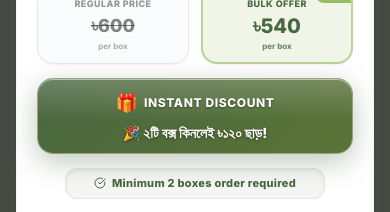
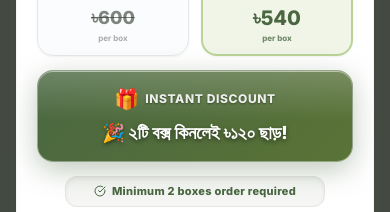
Before and after one commit to Arafat-Bhuiyan/Coconut-treats-and-more, a React (Vite) app: page / in a window 390 px wide. Shown: the part 330-542 px from the top of the page. Built offline with nearby package versions, Linux system fonts and the light colour scheme; no server answers.

Commit message:
increase popup discount text size on mobile and desktop

```diff
--- a/src/pages/Home/sections/Hero/PromotionPopup.jsx
+++ b/src/pages/Home/sections/Hero/PromotionPopup.jsx
@@ -99,13 +99,13 @@ const PromotionPopup = ({ isOpen, onClose, onClaim }) => {
           </div>
 
           {/* Crimson Savings Highlight Banner */}
-          <div className="rounded-2xl p-2.5 flex flex-col items-center justify-center gap-0.5 transform hover:scale-[1.01] transition-transform duration-300 relative overflow-hidden" style={{background: 'linear-gradient(135deg, #4A6741 0%, #5A7336 100%)', backdropFilter: 'blur(14px)', WebkitBackdropFilter: 'blur(14px)', border: '1px solid rgba(255,255,255,0.38)', boxShadow: '0 8px 28px rgba(74, 103, 65, 0.35), inset 0 1px 0 rgba(255,255,255,0.5)'}}>
+          <div className="rounded-2xl py-3.5 px-3 flex flex-col items-center justify-center gap-1.5 transform hover:scale-[1.01] transition-transform duration-300 relative overflow-hidden" style={{background: 'linear-gradient(135deg, #4A6741 0%, #5A7336 100%)', backdropFilter: 'blur(14px)', WebkitBackdropFilter: 'blur(14px)', border: '1px solid rgba(255,255,255,0.38)', boxShadow: '0 8px 28px rgba(74, 103, 65, 0.35), inset 0 1px 0 rgba(255,255,255,0.5)'}}>
             <span className="absolute inset-0 rounded-2xl" style={{background: 'linear-gradient(180deg, rgba(255,255,255,0.2) 0%, transparent 55%)', pointerEvents: 'none'}} />
             <div className="flex items-center gap-1.5 relative z-10">
-              <span className="text-lg">🎁</span>
-              <span className="text-xs sm:text-sm font-black uppercase tracking-wider leading-none text-white" style={{textShadow: '0 1px 2px rgba(0,0,0,0.4)'}}>Instant Discount</span>
+              <span className="text-xl">🎁</span>
+              <span className="text-xs sm:text-sm font-black uppercase tracking-wider leading-none text-white/90" style={{textShadow: '0 1px 2px rgba(0,0,0,0.4)'}}>Instant Discount</span>
             </div>
-            <p className="font-black text-sm sm:text-base text-center mt-1 text-white relative z-10" style={{textShadow: '0 1px 3.5px rgba(0,0,0,0.4)'}}>🎉 ২টি বক্স কিনলেই ৳১২০ ছাড়!</p>
+            <p className="font-black text-lg sm:text-xl text-center text-white relative z-10" style={{textShadow: '0 1.5px 4px rgba(0,0,0,0.5)'}}>🎉 ২টি বক্স কিনলেই ৳১২০ ছাড়!</p>
           </div>
 
           {/* Conditions Box */}
```
Also changed, not shown: 1 other file (tests, documents, lock files or other folders).
